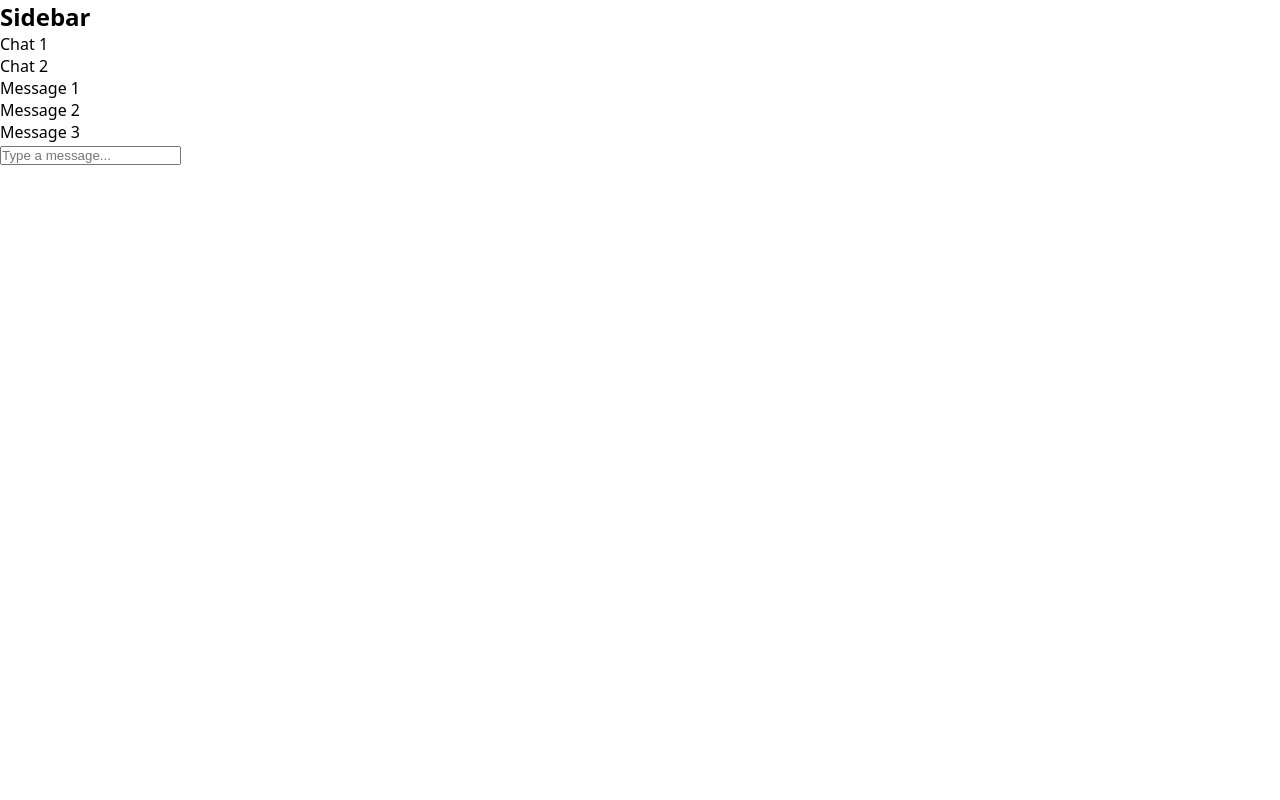
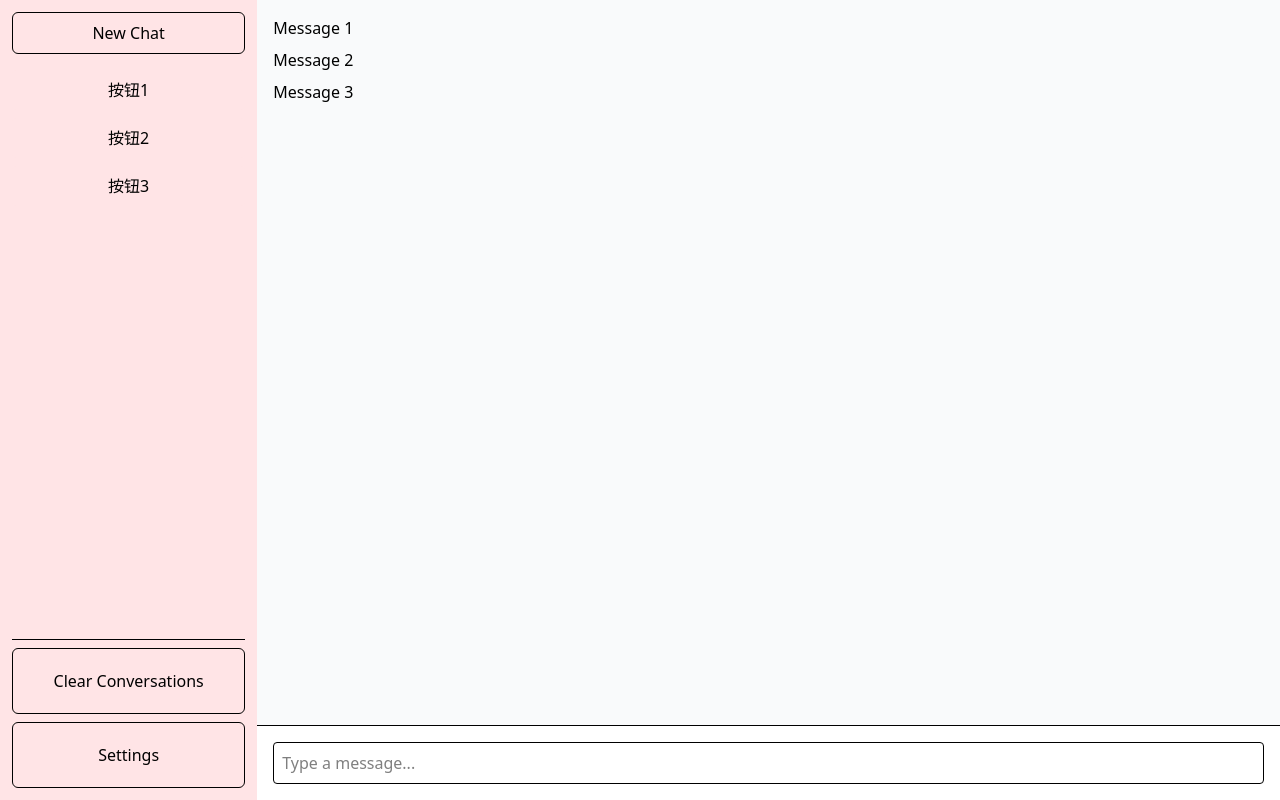
Before and after one commit to aaaabang/GPT-frontend, a React (Vite) app: page / in a window 1280 px wide. Built offline with nearby package versions, Linux system fonts and the light colour scheme.

Commit message:
side bar

```diff
--- a/src/App.jsx
+++ b/src/App.jsx
@@ -6,18 +6,13 @@ import Sidebar from "./Sidebar";
 // App.jsx
 export default function App() {
   return (
-    <div className="h-screen flex w-full bg-blue-50">
-      {/* 左侧侧边栏 */}
-      <aside className="w-64 border-r p-4">
-        <h2 className="font-bold mb-4">Sidebar</h2>
-        <ul className="space-y-2">
-          <li className="p-2 bg-gray-100 rounded">Chat 1</li>
-          <li className="p-2 bg-gray-100 rounded">Chat 2</li>
-        </ul>
-      </aside>
+    <div className="flex w-screen h-screen">
+      <div className="flex w-80 h-full p-1 bg-primary ">
+        <Sidebar />
+      </div>
 
       {/* 右侧聊天窗口 */}
-      <main className="flex-1 flex flex-col">
+      <main className="flex w-full flex-col">
         {/* 消息列表（可滚动） */}
         <section className="flex-1 overflow-auto p-4 bg-gray-50">
           <div className="mb-2">Message 1</div>
--- a/src/Sidebar.jsx
+++ b/src/Sidebar.jsx
@@ -1,13 +1,36 @@
-import React from "react";
-
 export default function Sidebar() {
+  const buttonList = [
+    { id: 1, label: "按钮1" },
+    { id: 2, label: "按钮2" },
+    { id: 3, label: "按钮3" },
+  ];
   return (
-    <aside className="w-1/4 border-r p-4">
-      <h2 className="font-bold mb-4">Sidebar</h2>
-      <ul className="space-y-2">
-        <li className="p-2 bg-gray-100 rounded">Chat 1</li>
-        <li className="p-2 bg-gray-100 rounded">Chat 2</li>
-      </ul>
-    </aside>
+    <div className="flex flex-col w-full h-full justify-between">
+      <div className="flex flex-col p-2 space-y-2">
+        <button className="p-2 rounded-md bg-primary text-black border border-black-500 hover:bg-secondary">
+          New Chat
+        </button>
+        {/* 根据 list 渲染按钮 */}
+        <div className="flex flex-col space-y-2 mt-2">
+          {buttonList.map((item, idx) => (
+            <button
+              key={idx}
+              className="px-4 py-2 rounded bg-primary text-black hover:bg-secondary"
+            >
+              {item.label}
+            </button>
+          ))}
+        </div>
+      </div>
+      <div className="flex flex-col p-2 space-y-2">
+        <hr className="" />
+        <button className="p-5 rounded-md bg-primary items-center text-black border border-black-200 hover:bg-secondary">
+          Clear Conversations
+        </button>
+        <button className="p-5 rounded-md bg-primary items-center text-black border border-black-200 hover:bg-secondary">
+          Settings
+        </button>
+      </div>
+    </div>
   );
 }
--- a/src/index.css
+++ b/src/index.css
@@ -1,8 +1,4 @@
-* {
-  margin: 0;
-  padding: 0;
-  box-sizing: border-box;
-}
+@import "tailwindcss";
 
 html,
 body {
@@ -13,3 +9,8 @@ body {
 #root {
   height: 100%;
 }
+
+@theme static {
+  --color-primary: var(--color-rose-100);
+  --color-secondary: var(--color-rose-200);
+}
```
Also changed, not shown: tailwind.config.js (deleted, +0 -8 lines).
